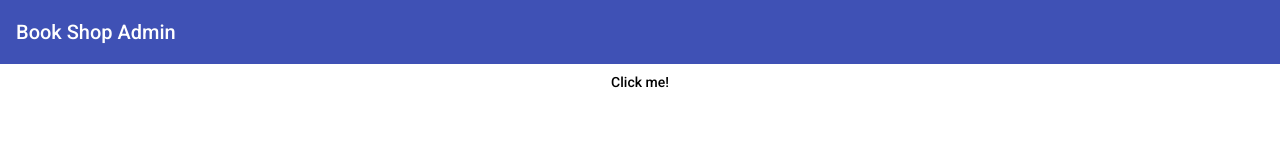
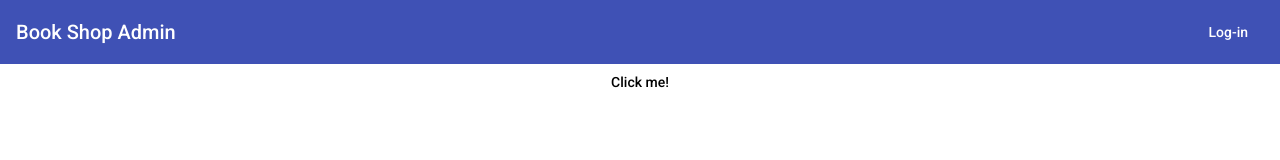
Before and after one commit to slmanju/book-shop, an Angular app in the folder book-shop-admin/: page / in a window 1280 px wide. Shown: the top 160 px of the page. Built offline with nearby package versions, Linux system fonts and the light colour scheme.

Commit message:
add nav bar items.

```diff
--- a/book-shop-admin/src/app/components/nav-bar/nav-bar.component.html
+++ b/book-shop-admin/src/app/components/nav-bar/nav-bar.component.html
@@ -1 +1,10 @@
-<mat-toolbar color="primary">Book Shop Admin</mat-toolbar>
+<mat-toolbar color="primary">
+    <h3>Book Shop Admin</h3>
+    <span class="spacer"></span>
+    <span [hidden]="!loggedIn">
+        <a mat-button>View Books</a>
+        <a mat-button>Add Book</a>
+        <a mat-button>Logout</a>
+    </span>
+    <button mat-button (click)="logIn()">Log-in</button>
+</mat-toolbar>
--- a/book-shop-admin/src/app/components/nav-bar/nav-bar.component.scss
+++ b/book-shop-admin/src/app/components/nav-bar/nav-bar.component.scss
@@ -0,0 +1,3 @@
+.spacer {
+    flex: 1 1 auto;
+}
--- a/book-shop-admin/src/app/components/nav-bar/nav-bar.component.ts
+++ b/book-shop-admin/src/app/components/nav-bar/nav-bar.component.ts
@@ -6,10 +6,15 @@ import { Component, OnInit } from '@angular/core';
   styleUrls: ['./nav-bar.component.scss']
 })
 export class NavBarComponent implements OnInit {
+  private loggedIn;
 
   constructor() { }
 
   ngOnInit() {
   }
 
+  logIn() {
+    this.loggedIn = !this.loggedIn;
+  }
+
 }
```
